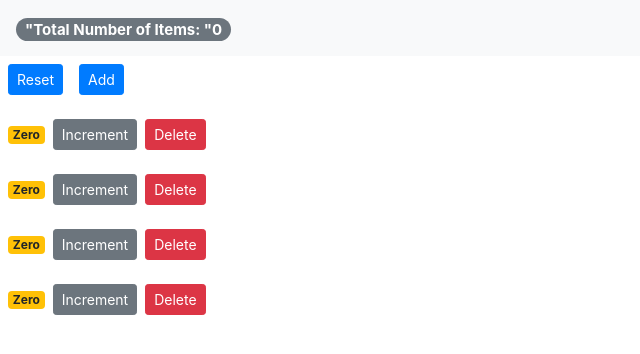
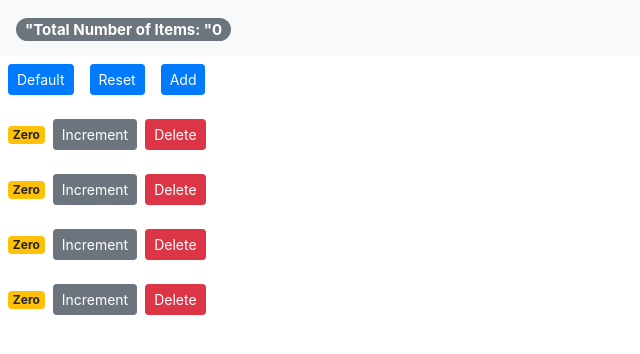
Before and after one commit to phoenix010/Counter-App-react-, a React (Create React App) app: page / in a window 1280 px wide. Shown: the top 354 px of the page, without its empty margins (0-640 px from the left). Built offline with nearby package versions, Linux system fonts and the light colour scheme.

Commit message:
Defautl button Added

```diff
--- a/package.json
+++ b/package.json
@@ -4,6 +4,7 @@
   "private": true,
   "dependencies": {
     "bootstrap": "^4.1.1",
+    "lodash": "^4.17.11",
     "react": "^16.8.6",
     "react-dom": "^16.8.6",
     "react-scripts": "3.0.1"
--- a/src/App.js
+++ b/src/App.js
@@ -1,10 +1,8 @@
 import React, { Component } from "react";
 import NavBar from "./components/NavBar";
 import Counters from "./components/counters";
-
 import "./App.css";
-// import AddComponent from "./components/AddComponent";
-
+const lodash = require("lodash");
 class App extends Component {
   state = {
     counters: [
@@ -15,6 +13,16 @@ class App extends Component {
     ]
   };
 
+  constructor(props) {
+    super(props);
+    this.initialCounters = lodash.cloneDeep(this.state.counters);
+  }
+
+  handleDefault = () => {
+    const counters = this.initialCounters;
+    this.setState({ counters });
+  };
+
   handleIncrement = counter => {
     const counters = [...this.state.counters];
     const index = counters.indexOf(counter);
@@ -23,13 +31,13 @@ class App extends Component {
     this.setState({ counters });
   };
   handleAddition = counter => {
-    console.log("Adding new components");
+    // console.log("Adding new components");
     const counters = [...this.state.counters];
     console.log(counters);
-    console.log("The old length is: ", counters.length);
+    // console.log("The old length is: ", counters.length);
     const index = counters.length;
     counters[index] = { ...counter };
-    console.log("The new length is: ", counters.length);
+    // console.log("The new length is: ", counters.length);
     counters[index].value = 0;
     counters[index].id = counters.length;
     console.log("The ID is", counters[index].id);
@@ -63,6 +71,7 @@ class App extends Component {
 
         <Counters
           counters={this.state.counters}
+          onDefault={this.handleDefault}
           onReset={this.handleReset}
           onIncrement={this.handleIncrement}
           onDelete={this.handleDelete}
--- a/src/components/counters.jsx
+++ b/src/components/counters.jsx
@@ -1,10 +1,15 @@
 import React, { Component } from "react";
 import Counter from "./counter";
 class Counters extends Component {
-
   render() {
     return (
       <div>
+        <button
+          onClick={this.props.onDefault}
+          className="btn btn-primary btn-sm m-2"
+        >
+          Default
+        </button>
         <button
           onClick={this.props.onReset}
           className="btn btn-primary btn-sm m-2"
```
